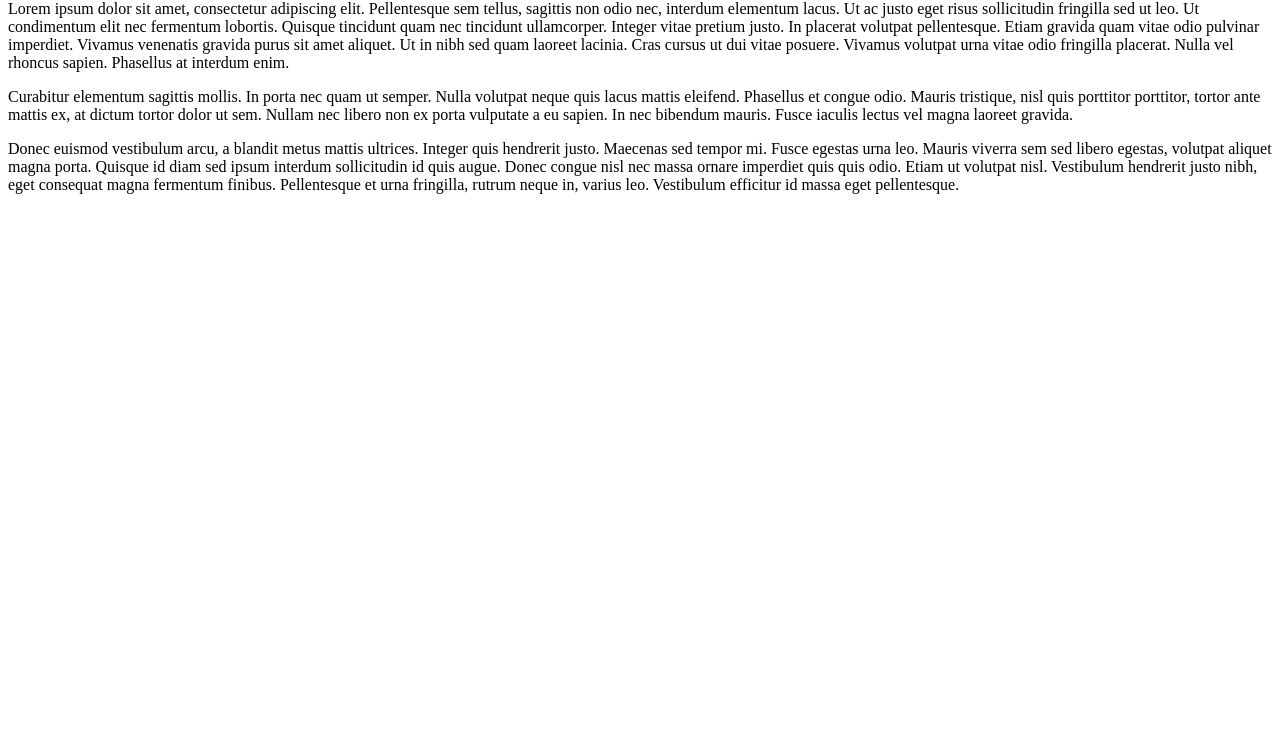
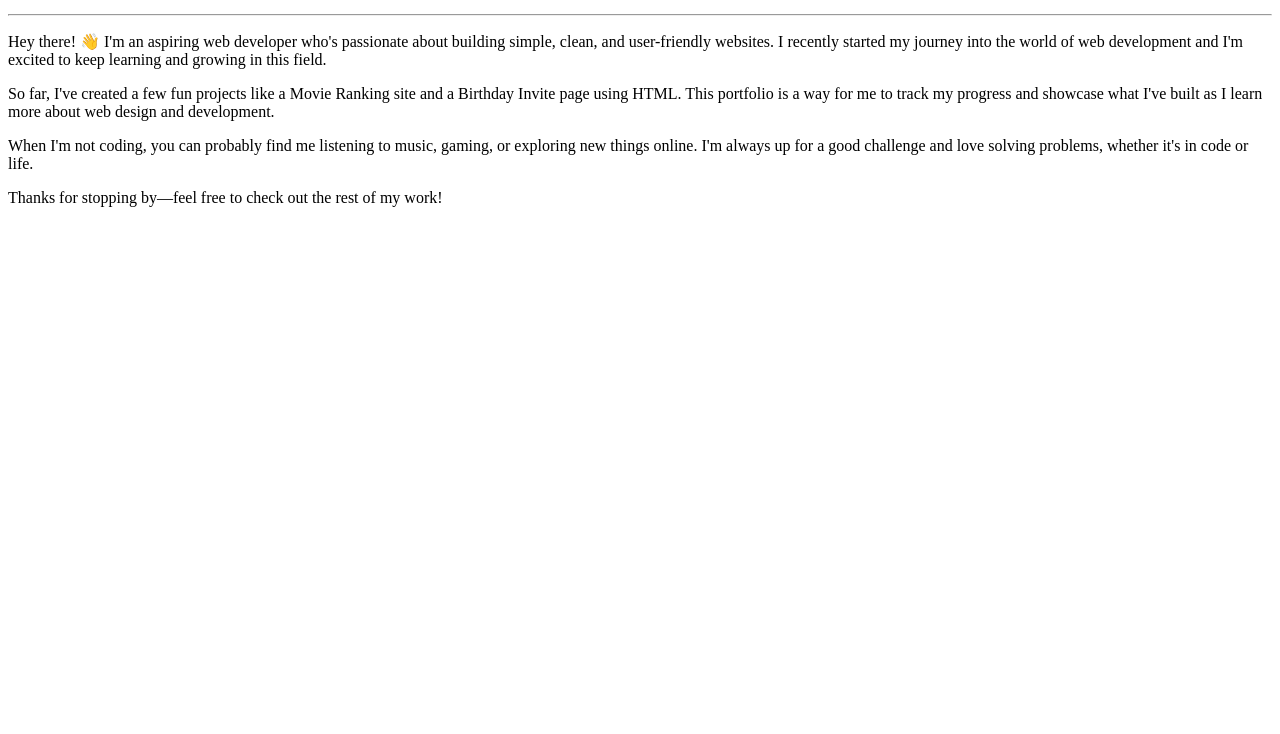
Before and after one commit to Meowricane/-HTML-Portfolio, a plain HTML site: page public/about.html in a window 1280 px wide. Shown: the part 66-800 px from the top of the page. Drawn offline with Linux system fonts and the light colour scheme.

Commit message:
Add files via upload

```diff
--- a/public/about.html
+++ b/public/about.html
@@ -1,20 +1,20 @@
-<h1>About Me</h1>
-<p>Lorem ipsum dolor sit amet, consectetur adipiscing elit. Pellentesque sem tellus, sagittis non odio nec, interdum
-  elementum lacus. Ut ac justo eget risus sollicitudin fringilla sed ut leo. Ut condimentum elit nec fermentum lobortis.
-  Quisque tincidunt quam nec tincidunt ullamcorper. Integer vitae pretium justo. In placerat volutpat pellentesque.
-  Etiam
-  gravida quam vitae odio pulvinar imperdiet. Vivamus venenatis gravida purus sit amet aliquet. Ut in nibh sed quam
-  laoreet lacinia. Cras cursus ut dui vitae posuere. Vivamus volutpat urna vitae odio fringilla placerat. Nulla vel
-  rhoncus sapien. Phasellus at interdum enim.</p>
+<!DOCTYPE html>
+<html lang="en">
+<head>
+  <meta charset="UTF-8">
+  <title>About Me</title>
+</head>
+<body>
+  <h1>About Me</h1>
+  <hr>
 
-<p>Curabitur elementum sagittis mollis. In porta nec quam ut semper. Nulla volutpat neque quis lacus mattis eleifend.
-  Phasellus et congue odio. Mauris tristique, nisl quis porttitor porttitor, tortor ante mattis ex, at dictum tortor
-  dolor
-  ut sem. Nullam nec libero non ex porta vulputate a eu sapien. In nec bibendum mauris. Fusce iaculis lectus vel magna
-  laoreet gravida.</p>
+  <p>Hey there! 👋 I'm an aspiring web developer who's passionate about building simple, clean, and user-friendly websites. I recently started my journey into the world of web development and I'm excited to keep learning and growing in this field.</p>
 
-<p>Donec euismod vestibulum arcu, a blandit metus mattis ultrices. Integer quis hendrerit justo. Maecenas sed tempor mi.
-  Fusce egestas urna leo. Mauris viverra sem sed libero egestas, volutpat aliquet magna porta. Quisque id diam sed ipsum
-  interdum sollicitudin id quis augue. Donec congue nisl nec massa ornare imperdiet quis quis odio. Etiam ut volutpat
-  nisl. Vestibulum hendrerit justo nibh, eget consequat magna fermentum finibus. Pellentesque et urna fringilla, rutrum
-  neque in, varius leo. Vestibulum efficitur id massa eget pellentesque.</p>
+  <p>So far, I've created a few fun projects like a Movie Ranking site and a Birthday Invite page using HTML. This portfolio is a way for me to track my progress and showcase what I've built as I learn more about web design and development.</p>
+
+  <p>When I'm not coding, you can probably find me listening to music, gaming, or exploring new things online. I'm always up for a good challenge and love solving problems, whether it's in code or life.</p>
+
+  <p>Thanks for stopping by—feel free to check out the rest of my work!</p>
+
+</body>
+</html>
```
Also changed, not shown: index.html (+19 -12 lines), public/contact.html (+5 -5 lines), public/movie-ranking.html (+9 -9 lines).
